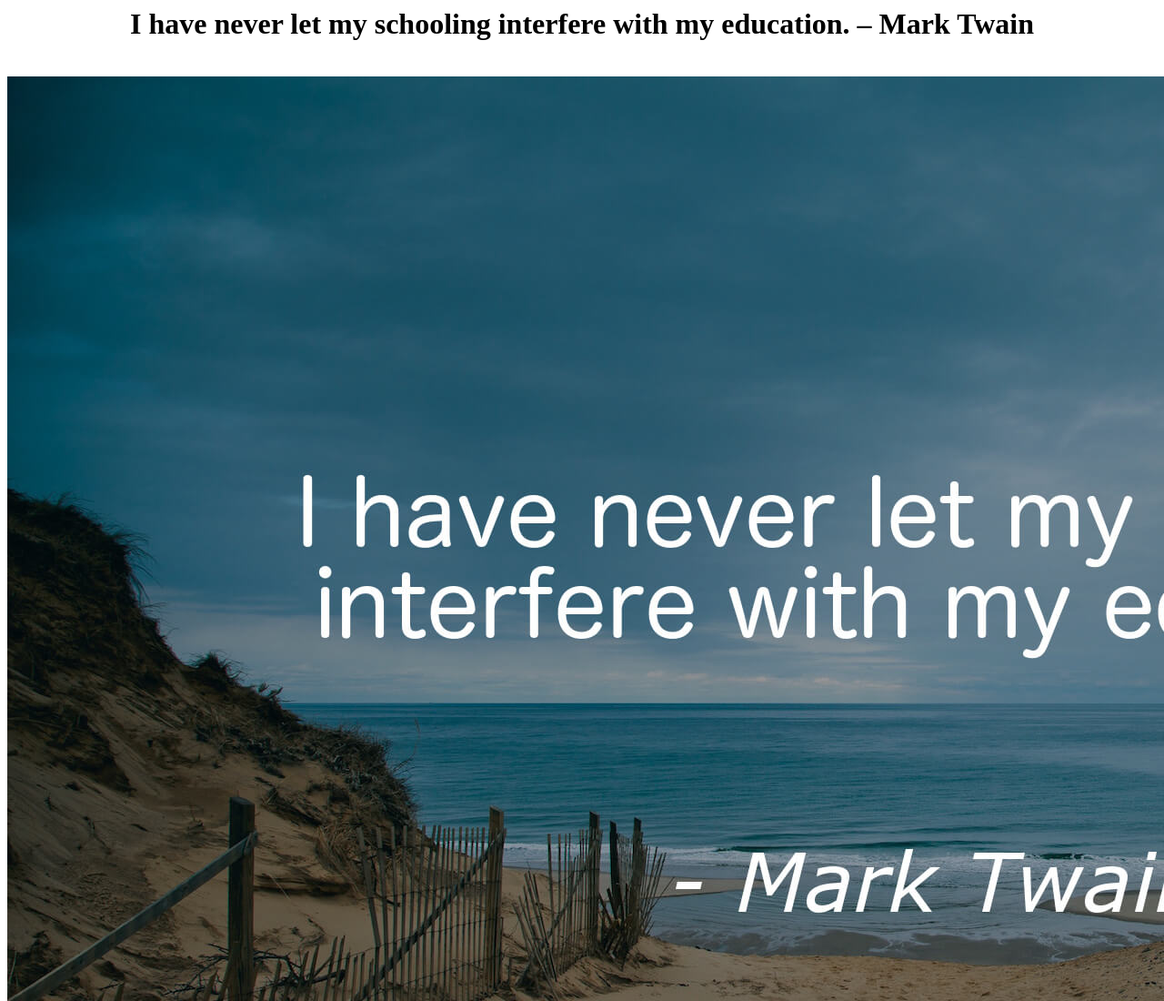
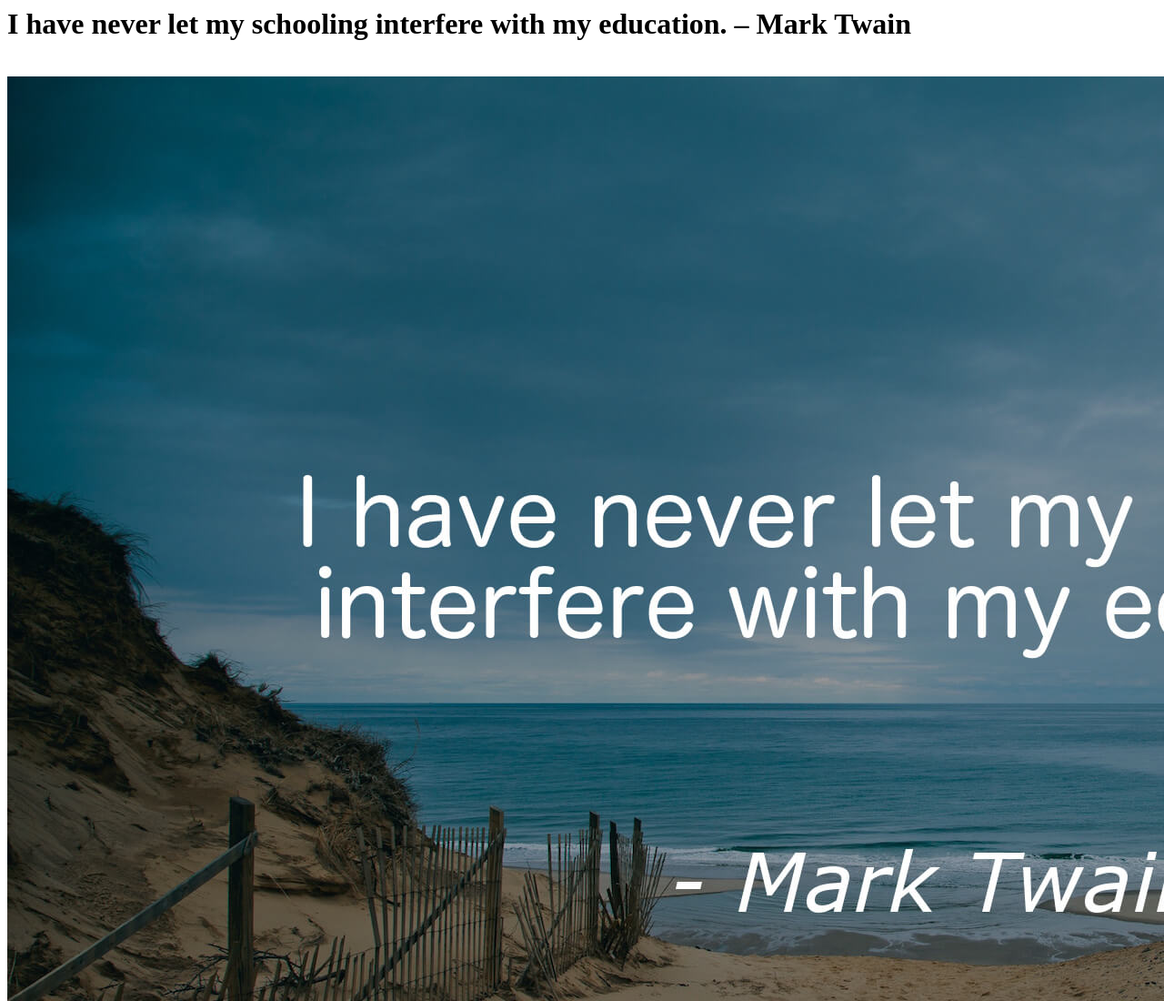
Before and after one commit to beandaemon/cs1030Web, a plain HTML site: page index.html in a window 1280 px wide. Shown: the top 1100 px of the page at 91% size. Drawn offline with Linux system fonts and the light colour scheme.

Commit message:
Update index.html

```diff
--- a/index.html
+++ b/index.html
@@ -5,7 +5,7 @@
     <meta name="author" content="Mike Bean">
   </head>
   <body>
-    <center><h1>I have never let my schooling interfere with my education. – Mark Twain</center></h1><br />
+    <h1>I have never let my schooling interfere with my education. – Mark Twain</h1><br />
     <img src="marktwain.jpeg"><br />
     </p>
     <!-- Replace the lines in this body with your content. -->
```
